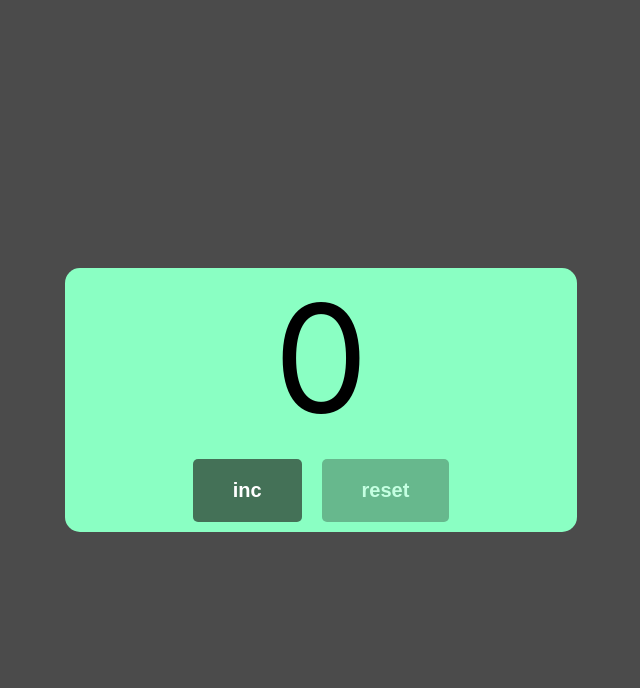
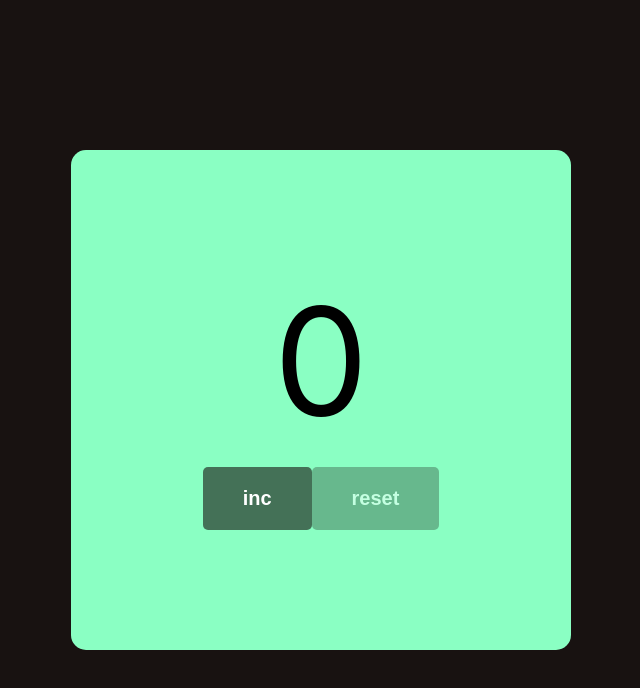
Before and after one commit to KirillDanProg/counter, a React (Create React App) app: page / in a window 1280 px wide. Shown: the top 688 px of the page, without its empty margins (319-959 px from the left). Built offline with nearby package versions, Linux system fonts and the light colour scheme; the HTML template or start-up script is replaced by a standard one.

Commit message:
style: style template of counter container updated

```diff
--- a/src/components/Counter.module.css
+++ b/src/components/Counter.module.css
@@ -4,46 +4,75 @@
     left: 0;
     bottom: 0;
     right: 0;
-    background-color: hotpink;
+    /*background-color: hotpink;*/
 }
+
 .container {
+    display: flex;
+    gap: 15px;
     position: absolute;
     top: 50%;
     left: 50%;
     transform: translate(-50%, -50%);
-    width: 40%;
-    /*height: 500px;*/
+}
+
+.innerContainer {
+    display: flex;
+    flex-direction: column;
+    justify-content: center;
+    align-items: center;
+    gap: 15px;
+    width: 500px;
+    height: 500px;
     border-radius: 15px;
     background-color: #8affc3;
 }
+
+.mainContent {
+    display: flex;
+    flex-direction: column;
+    align-items: center;
+    justify-content: center;
+    gap: 10px;
+    width: 40%;
+    height: 85%;
+    text-align: center;
+}
+
+.secondaryContent {
+    justify-self: end;
+    width: 70%;
+    height: 15%;
+    text-align: center;
+}
+
 .contHit {
     width: 500px;
     height: 500px;
     background-image: url("../hitman.jpeg");
 }
+
 .total {
     transition: 0.4s;
     font-size: 150px;
     text-align: center;
 }
-.btnContainer {
-    text-align: center;
-}
+
 .btn {
     cursor: pointer;
-    margin: 10px;
     padding: 20px 40px;
     color: white;
     font-size: 20px;
     font-weight: bold;
     border: none;
     border-radius: 5px;
-    background-color: rgba(20,14,13,0.59);
+    background-color: rgba(20, 14, 13, 0.59);
 }
 
 .disabled {
     opacity: 0.5;
 }
+
 .totalMax {
     transition: 0.4s;
     transform: scale(1.5);
@@ -52,12 +81,54 @@
     animation: glow 0.3s ease-in-out infinite alternate;
 }
 
+.setInput {
+    text-align: center;
+    width: 80px;
+    height: 80px;
+    font-size: 50px;
+    padding: 5px 10px;
+    border: 4px solid gray;
+    border-radius: 5px;
+}
+
+.setInputLabel {
+    display: flex;
+    flex-wrap: wrap;
+    gap: 10px;
+    justify-content: center;
+    align-items: center;
+    width: 100%;
+    font-size: 20px;
+    font-weight: bold;
+
+}
+
+.error {
+    border: 2px solid rgba(255, 6, 72, 0.98);
+    animation: glowError 0.3s ease-in-out infinite alternate;
+}
+
+.errorMessage {
+    color: rgba(255, 6, 72, 0.98);
+    font-size: 14px;
+}
+
 @keyframes glow {
     from {
-        text-shadow:  0 0 1px white, 0 0 2px white, 0 0 4px hotpink, 0 0 6px hotpink, 0 0 10px red
+        text-shadow: 0 0 1px white, 0 0 2px white, 0 0 4px hotpink, 0 0 6px hotpink, 0 0 10px red
     }
 
     to {
-        text-shadow:  0 0 1px white, 0 0 2px white, 0 0 8px hotpink, 0 0 12px hotpink, 0 0 25px red
-            }
+        text-shadow: 0 0 1px white, 0 0 2px white, 0 0 8px hotpink, 0 0 12px hotpink, 0 0 25px red
+    }
 }
+
+@keyframes glowError {
+    from {
+        box-shadow: 0 0 1px white, 0 0 2px white, 0 0 4px red, 0 0 6px red, 0 0 10px red
+    }
+
+    to {
+        box-shadow: 0 0 1px white, 0 0 2px white, 0 0 8px red, 0 0 12px red, 0 0 25px red
+    }
+}
--- a/src/index.css
+++ b/src/index.css
@@ -6,7 +6,8 @@ body {
     sans-serif;
   -webkit-font-smoothing: antialiased;
   -moz-osx-font-smoothing: grayscale;
-  background-color:  #4b4b4b;
+  /*background-color:  #4b4b4b;*/
+  background-color: rgba(20,14,13,0.98);
 }
 
 code {
```
